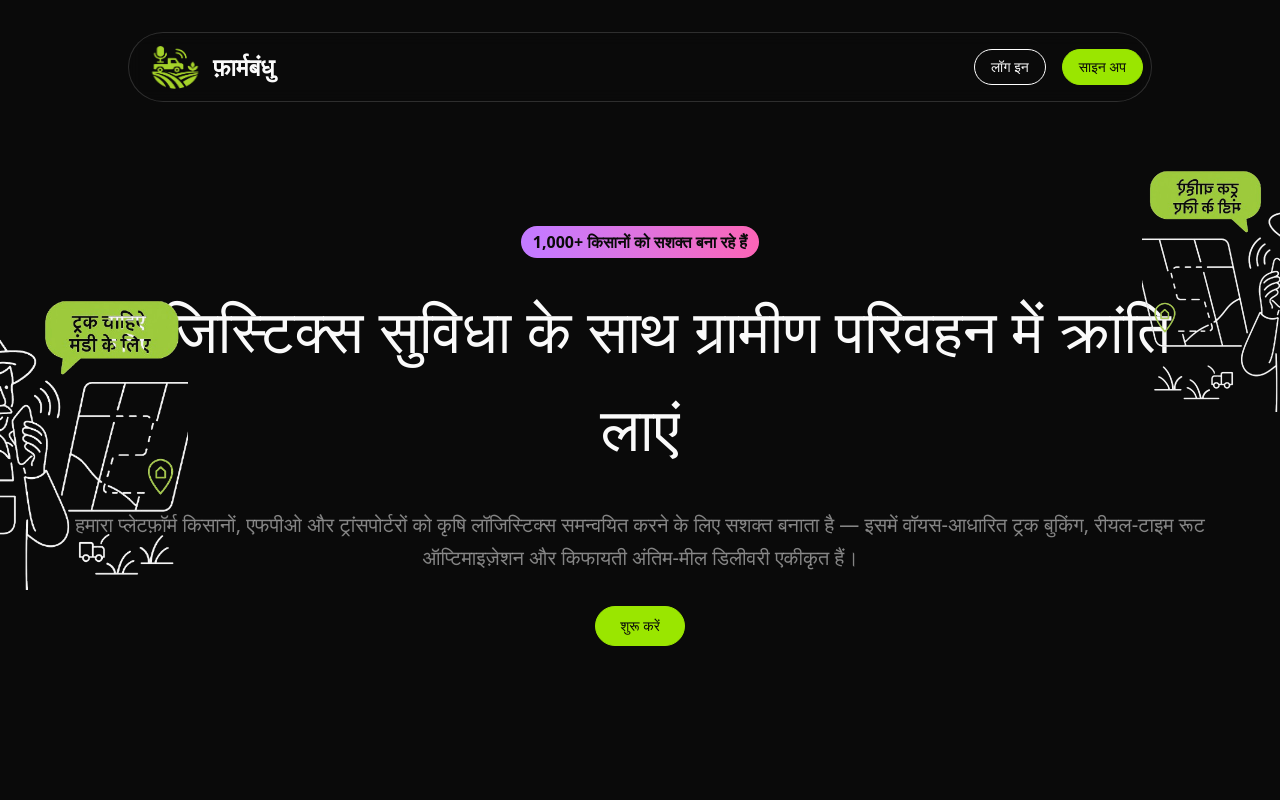
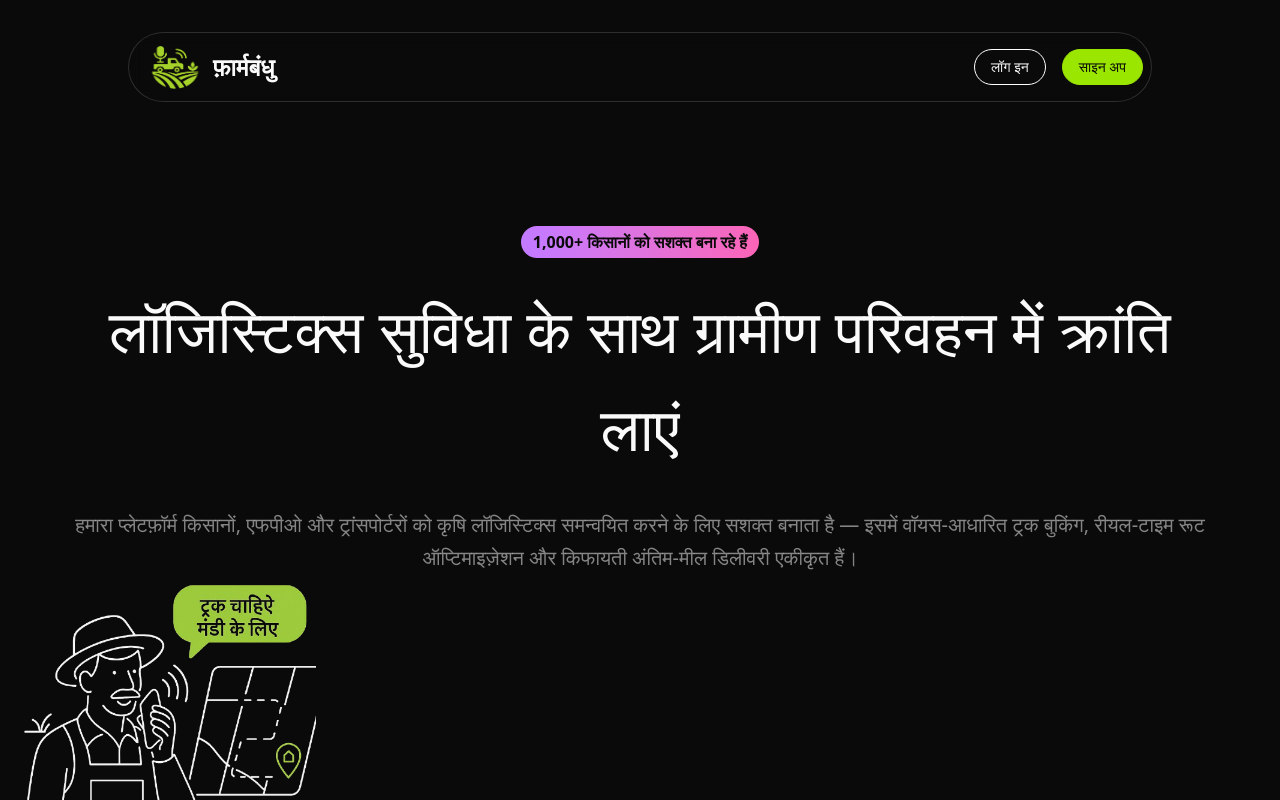
Before and after one commit to Niranjan1Praveen/FarmBandhu-AgriTech, a Next.js app in the folder client/: page / in a window 1280 px wide. Shown: the top 800 px of the page. Built offline with nearby package versions, Linux system fonts and the light colour scheme.

Commit message:
Initial commit

```diff
--- a/client/src/app/farmer/vehicle-request/page.js
+++ b/client/src/app/farmer/vehicle-request/page.js
@@ -1,11 +1,9 @@
 "use client";
-import { Alert, AlertDescription, AlertTitle } from "@/components/ui/alert";
 
 import React, { useEffect, useRef, useState } from "react";
 import { Mic, Leaf, Home, Package, X, Terminal } from "lucide-react";
 import { Button } from "@/components/ui/button";
 import { Card } from "@/components/ui/card";
-
 const promptsData = [
   {
     id: "crop",
@@ -44,14 +42,13 @@ export default function VoiceForm() {
   const synthRef = useRef(window.speechSynthesis);
   const voicesRef = useRef([]);
   const stepIndexRef = useRef(0);
-
   const SpeechRecognition =
     typeof window !== "undefined"
       ? window.SpeechRecognition || window.webkitSpeechRecognition
       : null;
   const SpeechSynthesisUtterance =
     typeof window !== "undefined"
-      ? window.SpeechSynthesisUtterance || window.SpeechSynthesisUtterance
+      ? window.SpeechSynthesisUtterance || window.webkitSpeechSynthesisUtterance
       : null;
 
   useEffect(() => {
@@ -211,6 +208,7 @@ export default function VoiceForm() {
             `आपका अनुरोध भेजा गया है:\nफसल: ${responses.crop}\nमंडी: ${responses.market}\nमात्रा: ${responses.quantity}`
           );
           await speak("आपका ट्रक आने वाला है, कृपया कुछ समय प्रतीक्षा करें।");
+          window.location.href = "http://127.0.0.1:5000";
         } else {
           alert("डेटा सेव करने में त्रुटि हुई। कृपया पुनः प्रयास करें।");
         }
--- a/client/src/sections/Hero.js
+++ b/client/src/sections/Hero.js
@@ -7,22 +7,6 @@ export default function Hero() {
   return (
     <section className="py-24 px-4 flex items-center justify-center overflow-x-clip">
       <div className="container relative">
-        <div className="absolute -left-32 top-16 lg:inline-flex hidden">
-            <Image
-              src={heroDesign}
-              width={600}
-              height={600}
-              className="w-[300px] h-[300px]"
-            />
-          </div>
-          <div className="absolute -right-32 -top-16 lg:inline-flex hidden">
-            <Image
-              src={heroDesign}
-              width={600}
-              height={600}
-              className="w-[250px] h-[250px] -scale-x-100"
-            />
-          </div>
         <div className="flex justify-center">
           <div className="inline-flex py-1 px-3 bg-gradient-to-r from-purple-400 to-pink-400 rounded-full text-neutral-950 font-semibold">
             1,000+ किसानों को सशक्त बना रहे हैं
@@ -37,7 +21,13 @@ export default function Hero() {
           समन्वयित करने के लिए सशक्त बनाता है — इसमें वॉयस-आधारित ट्रक बुकिंग,
           रीयल-टाइम रूट ऑप्टिमाइज़ेशन और किफायती अंतिम-मील डिलीवरी एकीकृत हैं।
         </p>
-
+        <Image
+          src={heroDesign}
+          width={600}
+          height={600}
+          className="w-[300px] h-[300px]"
+          alt={"Here Design-1"}
+        />
 
         <div className="flex items-center justify-center mt-8">
           <Button
```
